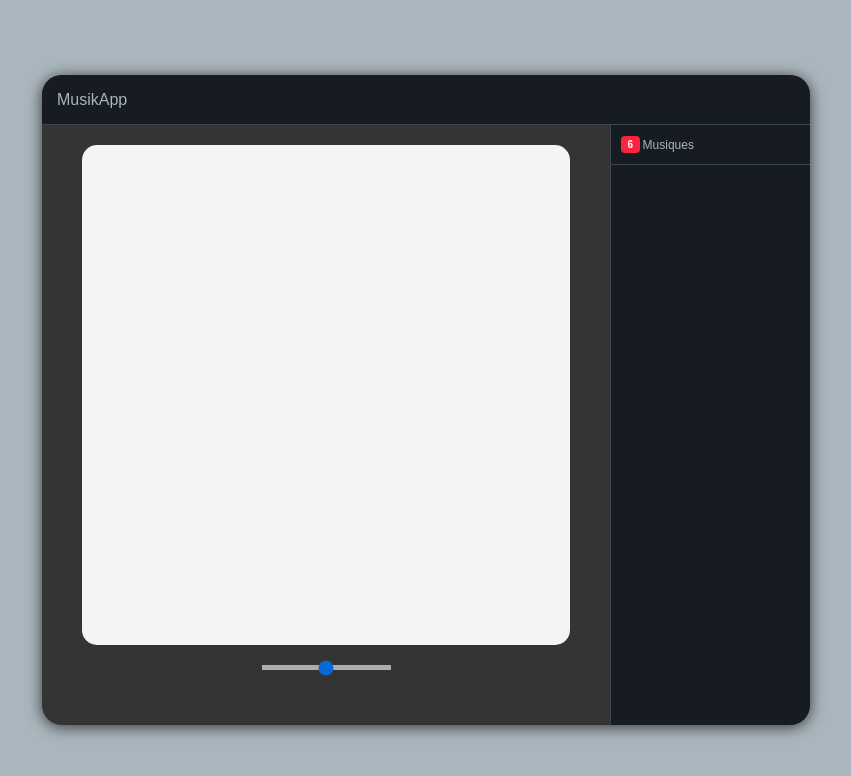
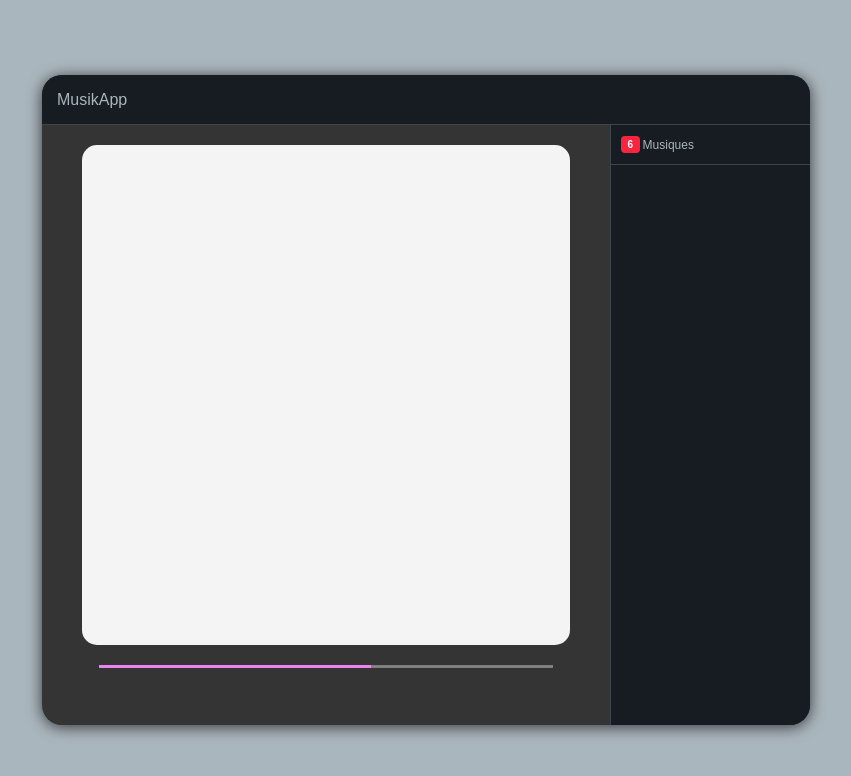
Before and after one commit to dilane3/musikapp, a React (Create React App) app: page / in a window 1280 px wide. Shown: the top 776 px of the page, without its empty margins (214-1065 px from the left). Built offline with nearby package versions, Linux system fonts and the light colour scheme.

Commit message:
chaging style

```diff
--- a/src/components/app.module.css
+++ b/src/components/app.module.css
@@ -82,35 +82,23 @@
   justify-content: center;
 }
 
-.musikController input::-webkit-slider-thumb, /* chrome */
-.musikController input::-ms-thumb {
-  width: 1rem;
-  height: 1rem;
+.musikController progress {
+  -webkit-appearance: none;
+  -moz-appearance: none;
+  appearance: none;
+  width: 80%;
+  height: 3px;
   border: none;
-  border-radius: 50px;
-  background: currentColor;
+  color: inherit;
+  color: #f9253f !important;
 }
 
-.musikController input::-moz-range-thumb {  /* chrome */
-  width: 1rem;
-  height: 1rem;
-  border: none;
-  border-radius: 50px;
-  background: currentColor;
+.musikController progress::-webkit-progress-value {
+  background: violet;
 }
 
-.musikController input {
-  -webkit-appearance: none;
-  padding: 0;
-  font: inherit;
-  height: 5px;
-  outline: none;
-  color: red !important;
-  opacity: .8;
-  background: #CCC;
-  box-sizing: border-box;
-  transition: opacity .2s;
-  cursor: pointer;
+.musikController progress::-moz-progress-value {
+  background: yellow;
 }
 
 /* musik info section  */
--- a/src/components/tools/MusikPlayer.jsx
+++ b/src/components/tools/MusikPlayer.jsx
@@ -11,7 +11,7 @@ const MusikPlayer = () => {
         </article>
       </div>
       <div className={styles.musikController}>
-        <input type="range" />
+        <progress min={0} max={100} value={60}></progress>
       </div>
     </section>
   )
```
